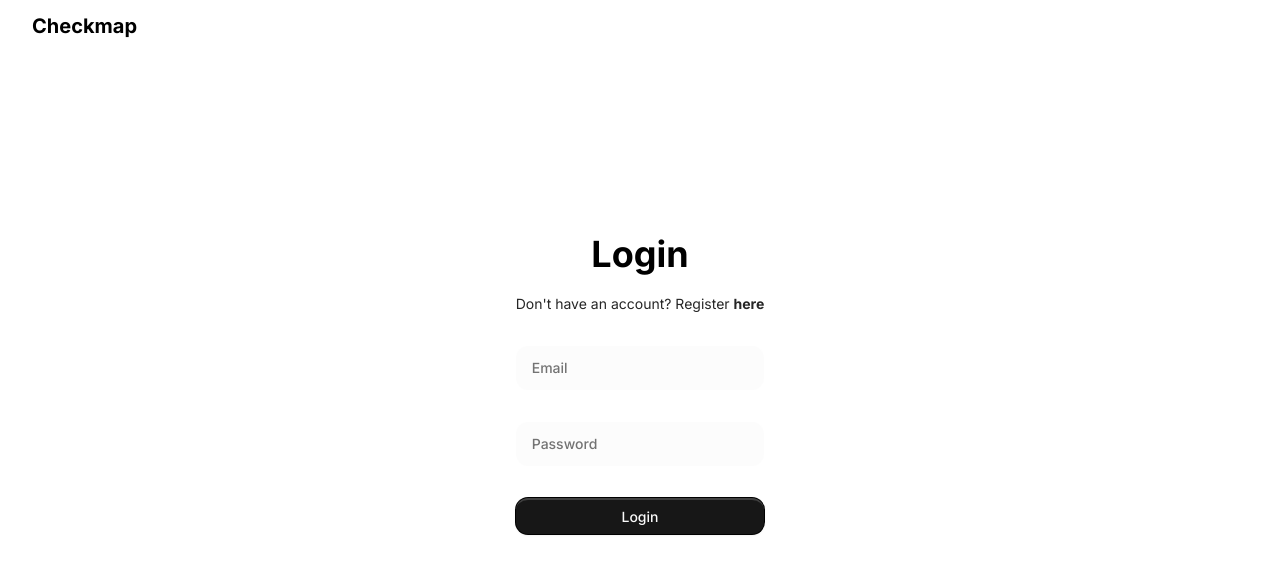
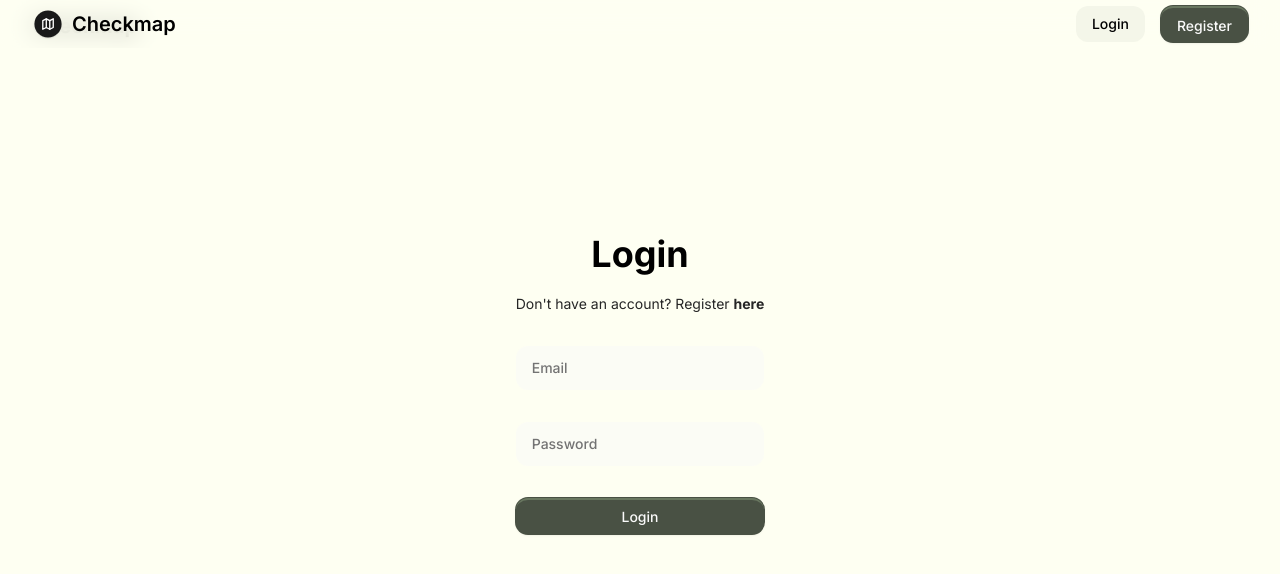
Before and after one commit to filoooooonov/checkmap, a Next.js app: page /login in a window 1280 px wide. Shown: the top 574 px of the page. Built offline with nearby package versions, Linux system fonts and the light colour scheme; no server answers; what tailwindcss-filters would draw is missing.

Commit message:
Update main colors and Header positioning

```diff
--- a/app/[eventCode]/layout.tsx
+++ b/app/[eventCode]/layout.tsx
@@ -15,7 +15,9 @@ export default function RootLayout({
 }>) {
   return (
     <html lang="en">
-      <body className={`antialiased ${inter.className}`}>{children}</body>
+      <body className={`${inter.className} antialiased bg-background`}>
+        {children}
+      </body>
     </html>
   );
 }
--- a/app/[eventCode]/page.tsx
+++ b/app/[eventCode]/page.tsx
@@ -8,6 +8,7 @@ import { redirect } from "next/navigation";
 import { Button } from "@/components/ui/button";
 import Link from "next/link";
 import { getCheckpoints } from "@/actions/getCheckpoints";
+import RootLayout from "../layout";
 
 export interface Checkpoint {
   _id: string;
@@ -32,9 +33,8 @@ export default async function Page({
   const fetchedCheckpoints = await getCheckpoints(eventData.eventCode);
 
   return (
-    <>
+    <RootLayout eventData={eventData}>
       <div className="max-h-screen">
-        <Header eventData={eventData} />
         <div>
           {eventData ? (
             <MapView eventData={eventData} checkpoints={fetchedCheckpoints} />
@@ -53,6 +53,6 @@ export default async function Page({
           )}
         </div>
       </div>
-    </>
+    </RootLayout>
   );
 }
--- a/app/dashboard/layout.tsx
+++ b/app/dashboard/layout.tsx
@@ -16,9 +16,9 @@ export default function RootLayout({
 }>) {
   return (
     <html lang="en">
-      <body className={`antialiased ${inter.className}`}>
+      <body className={`${inter.className} antialiased bg-background`}>
         <Header />
-        {children}
+        <div id="root-layout">{children}</div>
       </body>
     </html>
   );
--- a/app/dashboard/page.tsx
+++ b/app/dashboard/page.tsx
@@ -71,7 +71,7 @@ export default function Page() {
   };
 
   return (
-    <div className="max-w-2xl mx-auto">
+    <div className="max-w-2xl mx-auto pt-20">
       {/* Account info */}
       {session && (
         <div className="flex items-center p-4 pb-6 border-b">
@@ -131,7 +131,7 @@ export default function Page() {
             {data.map((event: any) => (
               <li
                 key={event._id}
-                className="bg-neutral-50 cursor-pointer duration-300 hover:bg-neutral-100 rounded-xl p-4 relative flex justify-between items-center"
+                className="bg-primary/5 cursor-pointer duration-300 hover:bg-primary/10 rounded-xl p-4 relative flex justify-between items-center"
               >
                 <Link
                   href={`/${event.eventCode}`}
--- a/app/globals.css
+++ b/app/globals.css
@@ -51,7 +51,7 @@ body {
 .map-wrap {
   position: relative;
   width: 100%;
-  height: calc(95vh); /* calculate height of the screen minus the heading */
+  height: calc(100vh); /* calculate height of the screen minus the heading */
 }
 
 .map {
--- a/app/layout.tsx
+++ b/app/layout.tsx
@@ -4,6 +4,8 @@ import { Red_Hat_Mono } from "next/font/google";
 import "./globals.css";
 import SessionWrapper from "@/components/SessionWrapper";
 import QueryProvider from "@/components/QueryProvider";
+import { Header } from "@/components/header";
+import { IEvent } from "@/models/event";
 
 const inter = Inter({ subsets: ["latin"] });
 
@@ -17,8 +19,10 @@ export const metadata: Metadata = {
 
 export default function RootLayout({
   children,
+  eventData,
 }: Readonly<{
   children: React.ReactNode;
+  eventData: IEvent;
 }>) {
   return (
     <SessionWrapper>
@@ -30,8 +34,11 @@ export default function RootLayout({
             integrity="sha512-xwE/Az9zrjBIphAcBb3F6JVqxf46+CDLwfLMHloNu6KEQCAWi6HcDUbeOfBIptF7tcCzusKFjFw2yuvEpDL9wQ=="
           />
         </head>
-        <body className={`${inter.className} antialiased`}>
-          <QueryProvider>{children}</QueryProvider>
+        <body className={`${inter.className} antialiased bg-background`}>
+          <QueryProvider>
+            <Header eventData={eventData} />
+            {children}
+          </QueryProvider>
         </body>
       </html>
     </SessionWrapper>
--- a/app/page.tsx
+++ b/app/page.tsx
@@ -4,8 +4,7 @@ import { Header } from "@/components/header";
 
 export default function Home() {
   return (
-    <div className="min-h-screen bg-gray-50">
-      <Header />
+    <div className="min-h-screen">
       <main className="container mx-auto px-6 py-12 md:px-8 md:py-20">
         <div className="flex flex-col md:flex-row items-center justify-between gap-12">
           <div className="flex-1 text-center md:text-left">
--- a/components/MapLoaderScreen.tsx
+++ b/components/MapLoaderScreen.tsx
@@ -42,7 +42,7 @@ const MapLoaderScreen = () => {
   }, [rows, columns]);
 
   return (
-    <div className="fixed inset-0 bg-white">
+    <div className="fixed inset-0 bg-background">
       {dots.map(({ x, y, index, delay, duration, maxScale }) => (
         <motion.div
           key={index}
--- a/components/header.tsx
+++ b/components/header.tsx
@@ -31,15 +31,13 @@ export function Header({ eventData }: { eventData?: IEvent }) {
     toast.success("Link copied to clipboard");
   }
 
-  const bgColor = eventData?.primaryColor || "#ffffff";
+  // const bgColor = eventData?.primaryColor || "#fefff2";
+  const bgColor = "#fefff2";
 
   return (
     <>
       <Toaster position="bottom-center" />
-      <header
-        style={eventData ? { backgroundColor: bgColor } : {}}
-        className="flex items-center justify-between p-2 h-[5vh] px-4 lg:px-8 gap-2"
-      >
+      <header className="absolute top-0 left-0 z-50 w-full flex items-center justify-between p-2 h-[6vh] px-4 lg:px-8 gap-2 bg-background bg-opacity-70 backdrop-blur-md">
         <Logo fontColor={eventData?.fontColor || "#000000"} />
         {eventData && (
           <div className="hidden md:flex items-center gap-2">
@@ -138,7 +136,7 @@ export function Header({ eventData }: { eventData?: IEvent }) {
             <>
               <Link
                 href="\login"
-                className="block px-4 py-2 bg-neutral-100 hover:bg-neutral-200 duration-300 font-medium text-sm rounded-xl cursor-pointer"
+                className="block px-4 py-2 bg-primary/5 hover:bg-primary/10 duration-300 font-medium text-sm rounded-xl cursor-pointer"
               >
                 Login
               </Link>
--- a/components/ui/button.tsx
+++ b/components/ui/button.tsx
@@ -10,7 +10,7 @@ const buttonVariants = cva(
     variants: {
       variant: {
         default:
-          "border-t-2 border-neutral-700 ring-1 ring-black bg-neutral-900 text-neutral-50 shadow hover:bg-neutral-900/90 dark:bg-neutral-50 dark:text-neutral-900 dark:hover:bg-neutral-50/90",
+          "border-t-2 border-primary_light ring-1 ring-primary bg-primary text-neutral-50 shadow hover:bg-primary/90 dark:bg-neutral-50 dark:text-neutral-900 dark:hover:bg-neutral-50/90",
         destructive:
           "bg-red-500 text-neutral-50 shadow-sm hover:bg-red-500/90 dark:bg-red-900 dark:text-neutral-50 dark:hover:bg-red-900/90",
         outline:
--- a/components/ui/dialog.tsx
+++ b/components/ui/dialog.tsx
@@ -38,7 +38,7 @@ const DialogContent = React.forwardRef<
     <DialogPrimitive.Content
       ref={ref}
       className={cn(
-        "fixed left-[50%] top-[50%]  z-50 grid translate-x-[-50%] translate-y-[-50%] gap-4 border border-neutral-200 bg-white p-6 shadow-lg duration-200 data-[state=open]:animate-in data-[state=closed]:animate-out data-[state=closed]:fade-out-0 data-[state=open]:fade-in-0 data-[state=closed]:zoom-out-95 data-[state=open]:zoom-in-95 data-[state=closed]:slide-out-to-left-1/2 data-[state=closed]:slide-out-to-top-[48%] data-[state=open]:slide-in-from-left-1/2 data-[state=open]:slide-in-from-top-[48%] rounded-xl",
+        "fixed left-[50%] top-[50%]  z-50 grid translate-x-[-50%] translate-y-[-50%] gap-4 border border-neutral-200 bg-background p-6 shadow-lg duration-200 data-[state=open]:animate-in data-[state=closed]:animate-out data-[state=closed]:fade-out-0 data-[state=open]:fade-in-0 data-[state=closed]:zoom-out-95 data-[state=open]:zoom-in-95 data-[state=closed]:slide-out-to-left-1/2 data-[state=closed]:slide-out-to-top-[48%] data-[state=open]:slide-in-from-left-1/2 data-[state=open]:slide-in-from-top-[48%] rounded-xl",
         className
       )}
       {...props}
--- a/tailwind.config.ts
+++ b/tailwind.config.ts
@@ -10,7 +10,9 @@ export default {
   theme: {
     extend: {
       colors: {
-        background: "var(--background)",
+        background: "#fefff2",
+        primary: "#495144",
+        primary_light: "#697760",
         foreground: "var(--foreground)",
       },
       borderRadius: {
```
